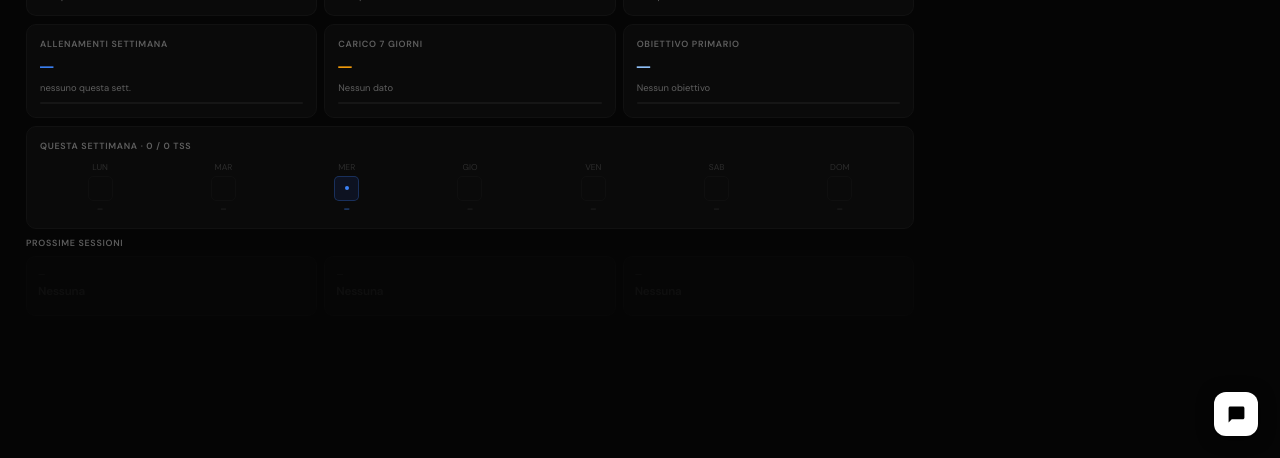
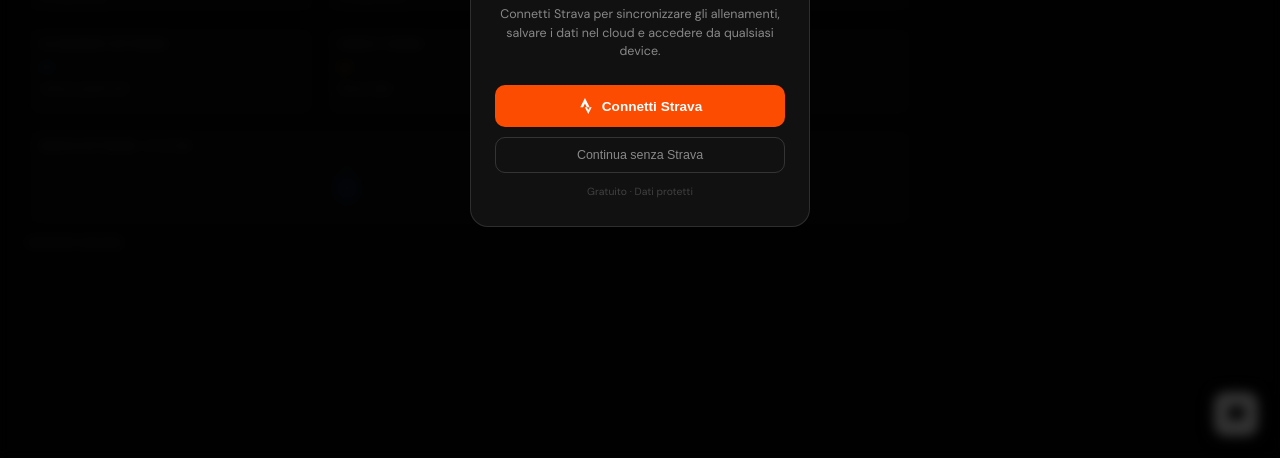
Before and after one commit to lSpino/AICoach, a website: page index.html in a window 1280 px wide. Shown: the part 342-800 px from the top of the page. Drawn offline with nearby package versions, Linux system fonts and the light colour scheme; no server answers.

Commit message:
guida login 6

```diff
--- a/index.html
+++ b/index.html
@@ -504,5 +504,36 @@
     <div id="act-modal-splits-loading" style="display:none;font-size:.7rem;color:var(--t2);padding:10px 0">Caricamento splits...</div>
   </div>
 </div>
+<script>
+(function(){
+  var aid = localStorage.getItem('athleteId') || localStorage.getItem('stravaUserId') || '';
+  if(aid && /^\d+$/.test(aid)) return;
+  if(localStorage.getItem('stravaPopupDismissed')) return;
+  var d = document.createElement('div');
+  d.id = 'strava-login-popup';
+  d.style.cssText = 'position:fixed;inset:0;z-index:9999;background:rgba(0,0,0,.8);backdrop-filter:blur(6px);display:flex;align-items:center;justify-content:center;padding:20px';
+  d.innerHTML = '<div style="background:#111;border:1px solid rgba(255,255,255,.12);border-radius:18px;padding:28px 24px;max-width:340px;width:100%;text-align:center">'
+    + '<div style="font-size:2.2rem;margin-bottom:12px">&#127939;</div>'
+    + '<div style="font-size:1rem;font-weight:700;color:#fff;margin-bottom:8px">Connetti Strava</div>'
+    + '<div style="font-size:.78rem;color:rgba(255,255,255,.5);margin-bottom:24px;line-height:1.5">Connetti Strava per sincronizzare gli allenamenti, salvare i dati nel cloud e accedere da qualsiasi device.</div>'
+    + '<button id="ob-strava-btn" style="width:100%;background:#FC4C02;border:none;color:#fff;font-size:.85rem;font-weight:700;padding:13px 20px;border-radius:10px;cursor:pointer;display:flex;align-items:center;justify-content:center;gap:8px;margin-bottom:10px">'
+    + '<svg width="16" height="16" viewBox="0 0 24 24" fill="white"><path d="M15.387 17.944l-2.089-4.116h-3.065L15.387 24l5.15-10.172h-3.066m-7.008-5.599l2.836 5.598h4.172L10.463 0l-7 13.828h4.169"/></svg>'
+    + 'Connetti Strava</button>'
+    + '<button id="ob-skip-btn" style="width:100%;background:transparent;border:1px solid rgba(255,255,255,.15);color:rgba(255,255,255,.5);font-size:.78rem;padding:10px 20px;border-radius:10px;cursor:pointer">Continua senza Strava</button>'
+    + '<div style="font-size:.65rem;color:rgba(255,255,255,.2);margin-top:12px">Gratuito &middot; Dati protetti</div>'
+    + '</div>';
+  document.body.appendChild(d);
+  document.getElementById('ob-strava-btn').onclick = function(){
+    var serverUrl = localStorage.getItem('serverUrl') || 'https://ai-coach-brown.vercel.app';
+    var uid = localStorage.getItem('userId') || ('user_' + Math.random().toString(36).slice(2));
+    localStorage.setItem('userId', uid);
+    window.open(serverUrl + '/auth/strava?userId=' + uid, '_blank', 'width=500,height=700');
+  };
+  document.getElementById('ob-skip-btn').onclick = function(){
+    localStorage.setItem('stravaPopupDismissed', '1');
+    d.remove();
+  };
+})();
+</script>
 </body>
 </html>
```
